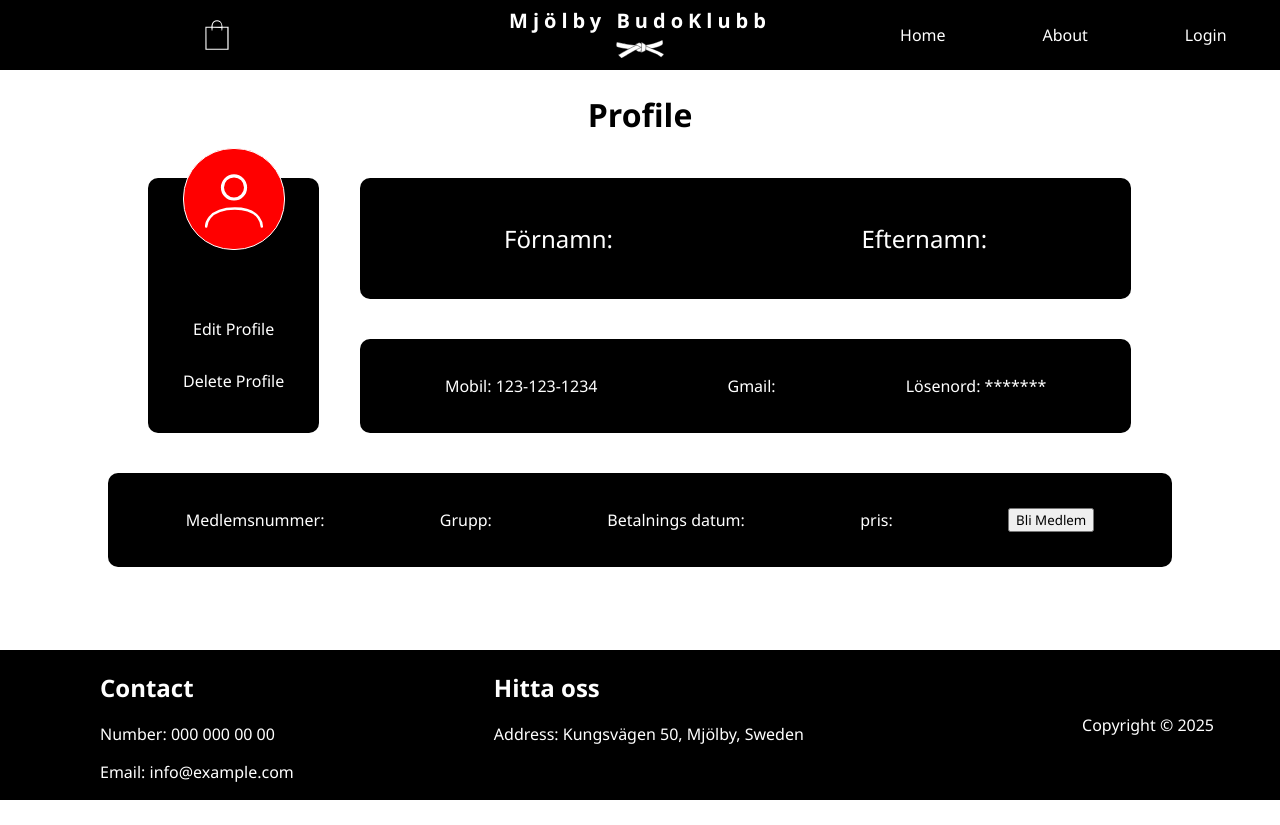
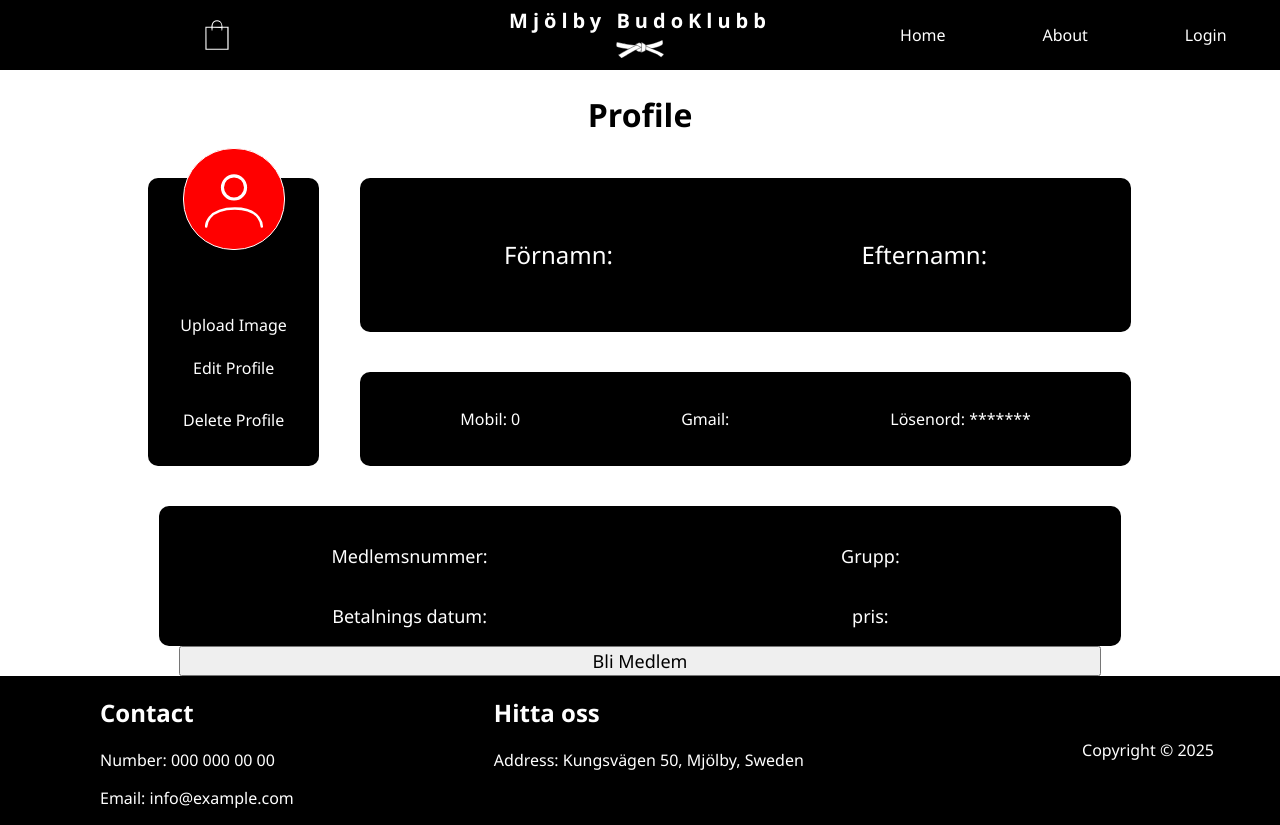
Before and after one commit to santatsut/budoClubWebsite, a Vue app in the folder vueProject/: page /profile in a window 1280 px wide. Before the commit the page ends 800 px from the top, so only its background shows below. Built offline with nearby package versions, Linux system fonts and the light colour scheme; no server answers.

Commit message:
updated profile

```diff
--- a/vueProject/src/views/profileView.vue
+++ b/vueProject/src/views/profileView.vue
@@ -1,36 +1,52 @@
 <script setup>
+import { ref, inject, onMounted } from 'vue'
+import axios from 'axios'
 
-import { ref, inject, onMounted } from 'vue';
-import axios from 'axios';
+const gmail = localStorage.getItem('gmail')
+console.log(gmail)
 
-const gmail = localStorage.getItem('gmail');
-console.log(gmail);
+const firstName = ref('')
+const lastName = ref('')
+const phoneNumber = ref(0)
+const memberNumber = ref(null)
+const group = ref(null)
+const paymentDate = ref(null)
+const paymentAmount = ref(null)
+const isMedlem = ref(false)
 
-const firstName = ref('');
-const lastName = ref('');
-const memberNumber = ref(null);
-const group = ref(null);
-const paymentDate = ref(null);
-const paymentAmount = ref(null);
-const isMedlem = ref(false);
+const profileImgSrc = ref('./images/person.svg')
+
+// Handle file input and set image preview
+function handleFileChange(event) {
+  const file = event.target.files[0]
+  if (file) {
+    const reader = new FileReader()
+    reader.onload = (e) => {
+      profileImgSrc.value = e.target.result
+    }
+    reader.readAsDataURL(file)
+  }
+}
 
 onMounted(() => {
   const userGmail = {
-        gmail: gmail
-    };
+    gmail: gmail,
+  }
 
-    axios.post(`http://localhost:5001/getUser`, userGmail)
-        .then(response => {
-            console.log("User data:", response.data);
-            firstName.value = response.data.users.firstName;
-            lastName.value = response.data.users.lastName;
+  axios
+    .post(`http://localhost:5001/getUser`, userGmail)
+    .then((response) => {
+      console.log('User data:', response.data)
+      firstName.value = response.data.user.firstName
+      lastName.value = response.data.user.lastName
+      memberNumber.value = response.data.user.userID
+      group.value = response.data.user.group
+      phoneNumber.value = response.data.user.number
     })
-        .catch(error => {
-            console.error("Error fetching user data", error);
-        });
-}, []);
-
-
+    .catch((error) => {
+      console.error('Error fetching user data', error)
+    })
+})
 </script>
 
 <template>
@@ -38,19 +54,32 @@ onMounted(() => {
     <h1>Profile</h1>
     <div class="userBox">
       <div class="profileCard" id="userImg">
-                <img src="../../public/images/person.svg" alt="userProfile" id="userIcon">
+          <img :src="profileImgSrc" alt="userProfile" id="userIconImg" />
+
+          <!-- Hidden file input -->
+          <input
+            type="file"
+            id="myFile"
+            name="filename"
+            class="hidden-file"
+            @change="handleFileChange"
+          />
+          <!-- Custom styled label -->
+          <label for="myFile" class="custom-file-label">Upload Image</label>
+
         <div id="buttons">
           <button @click="editProfile">Edit Profile</button>
           <button @click="deleteProfile">Delete Profile</button>
         </div>
       </div>
+
       <div id="columnRight">
         <div class="profileCard" id="userInfo">
-                    <p> Förnamn: {{ firstName }} </p>
-                    <p> Efternamn: {{ lastName }} </p>
+          <p>Förnamn: {{ firstName }}</p>
+          <p>Efternamn: {{ lastName }}</p>
         </div>
         <div class="profileCard">
-                    <p>Mobil: 123-123-1234</p>
+          <p>Mobil: {{ phoneNumber }}</p>
           <p>Gmail: {{ gmail }}</p>
           <p>Lösenord: *******</p>
         </div>
@@ -58,25 +87,69 @@ onMounted(() => {
     </div>
 
     <div class="profileCard" id="bottomBox">
-            <p>Medlemsnummer: {{ memberNumber }}</p>
-            <p>Grupp: {{ group }}</p>
-            <p>Betalnings datum: {{ paymentDate }}</p>
-            <p>pris: {{ paymentAmount }}</p>
+      <p class="profileText">Medlemsnummer: {{ memberNumber }}</p>
+      <p class="profileText">Grupp: {{ group }}</p>
+      <p class="profileText">Betalnings datum: {{ paymentDate }}</p>
+      <p class="profileText">pris: {{ paymentAmount }}</p>
       <button v-if="!isMedlem">Bli Medlem</button>
     </div>
   </div>
 </template>
 
 <style>
+.hidden-file {
+  display: none;
+}
 
-.box {
+.custom-file-label {
+  display: inline-block;
+  padding: 6px 12px;
+  cursor: pointer;
+  background-color: #000;
+  color: white;
+  border-radius: 5px;
+  margin-top: 110px; /* Adjust based on your layout */
+  text-align: center;
+}
+
+#userIconImg {
+  position: absolute;
+  top: -30px;
+  width: 100px;
+  height: 100px;
+  border-radius: 50px;
+  border: 1px solid white;
+  background-color: red;
+}
+
+#topBox {
   display: flex;
   position: relative;
   flex-direction: column;
   justify-content: center;
   align-items: center;
   width: 80%;
-    justify-self:center ;
+  justify-self: center;
+}
+
+#bottomBox {
+  display: flex;
+  position: relative;
+  flex-direction: row;
+  justify-content: space-around;
+  align-items: center;
+  width: 90%;
+  flex-wrap: wrap;
+  height: 100px;
+}
+
+#bottomBox > * {
+  display: flex;
+  position: relative;
+  font-size: 18px;
+  font-family: 'Segoe UI', Tahoma, Geneva, Verdana, sans-serif;
+  flex: 1 1 400px;
+  justify-content: space-around;
 }
 
 .userBox {
@@ -145,7 +218,6 @@ onMounted(() => {
   position: relative;
   flex-direction: column;
   justify-content: space-around;
-    margin: 100px 0px 0px 0px;
 }
 
 #buttons button {
@@ -158,7 +230,6 @@ onMounted(() => {
   font-size: 16px;
 }
 
-
 #userIcon {
   position: absolute;
   background-color: red;
@@ -168,16 +239,4 @@ onMounted(() => {
   border-radius: 50px;
   border: 1px solid white;
 }
-
-
-#bottomBox {
-    display: flex;
-    position: relative;
-    flex-direction: row;
-    justify-content: space-around;
-    align-items: center;
-    flex-wrap: wrap;
-    width: 100%;
-}
-
 </style>
```
Also changed, not shown: 4 other files (tests, documents, lock files or other folders). Lines whose indentation alone changed are shown as unchanged.
